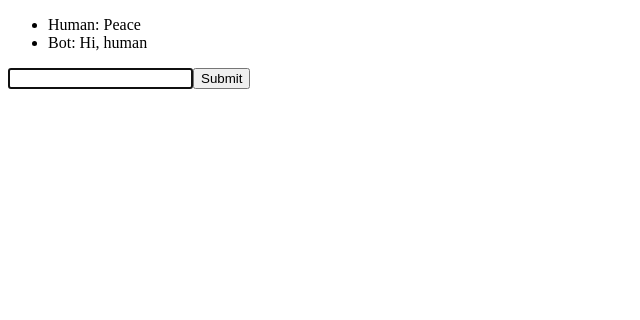
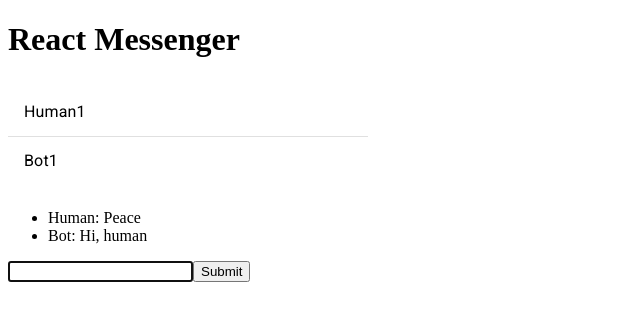
Before and after one commit to dkimd5/React-GB, a React app: page / in a window 1280 px wide. Shown: the top 320 px of the page, without its empty margins (0-640 px from the left). Built offline with nearby package versions, Linux system fonts and the light colour scheme.

Commit message:
start work with components done

```diff
--- a/package.json
+++ b/package.json
@@ -35,6 +35,7 @@
   },
   "dependencies": {
     "@material-ui/core": "^4.11.4",
+    "@material-ui/icons": "^4.11.2",
     "react": "^17.0.1",
     "react-dom": "^17.0.1"
   }
--- a/src/components/App.js
+++ b/src/components/App.js
@@ -1,37 +1,16 @@
 import React, { useEffect, useState, useCallback } from "react";
-import { MessageField } from "./messageField/MessageField";
-import { AUTHORS } from "./_utils/constants";
+import { Header } from "./header/Header";
+import {ChatsWindow} from "./ChatsWindow/ChatsWindow";
 
-const initialMessages = [
-  { author: AUTHORS.HUMAN, text: "Peace" },
-  { author: AUTHORS.BOT, text: "Hi, human" }
-];
 
 export default function App() {
 
-  const [messages, setMessages] = useState(initialMessages);
 
-  const handleAddMessage = useCallback(newMessage => {
-    setMessages(prevMessages => [...prevMessages, newMessage]);
-  }, [])
-
-  useEffect(() => {
-    if (!messages.length) { return }
-
-    const lastMsg = messages[messages.length - 1];
-    if (lastMsg.author === AUTHORS.HUMAN) {
-      handleAddMessage({ author: AUTHORS.BOT, text: `Hi, ${lastMsg.author}` })
-    }
-  }, [messages]);
 
   return (
     <div>
-      <ul>
-        { messages.map((message, index) => (
-          <li key={ index }>{ message.author }: { message.text }</li>
-        )) }
-      </ul>
-      <MessageField onAddMessage={ handleAddMessage } />
+      <Header />
+      <ChatsWindow />
     </div>
   )
 }
--- /dev/null
+++ b/src/components/ChatsWindow/ChatField/ChatField.js
@@ -0,0 +1,27 @@
+import React, { useEffect } from "react";
+import { AUTHORS } from "../../_utils/constants";
+
+
+export const ChatField = ({ messages }) => {
+
+   useEffect(() => {
+      if (!messages.length) { return }
+
+      const lastMsg = messages[messages.length - 1];
+      if (lastMsg.author === AUTHORS.HUMAN) {
+         handleAddMessage({ author: AUTHORS.BOT, text: `Hi, ${lastMsg.author}` })
+      }
+   }, [messages]);
+
+   const messageRender = messages.map((message, index) => (
+      <li key={ index }>{ message.author }: { message.text }</li>
+   ));
+
+   return (
+      <>
+         <ul>
+            { messageRender }
+         </ul>
+      </>
+   )
+}
--- /dev/null
+++ b/src/components/ChatsWindow/ChatsWindow.js
@@ -0,0 +1,29 @@
+import React, { useState, useCallback } from "react";
+import { ChatList } from "./chatList/ChatList";
+import { MessageField } from "./messageField/MessageField"
+import { ChatField } from "./ChatField/ChatField";
+import { AUTHORS } from "../_utils/constants";
+
+const initialMessages = [
+   { author: AUTHORS.HUMAN, text: "Peace" },
+   { author: AUTHORS.BOT, text: "Hi, human" }
+];
+
+export const ChatsWindow = () => {
+
+   const [messages, setMessages] = useState(initialMessages);
+
+   const handleAddMessage = useCallback(newMessage => {
+      setMessages(prevMessages => [...prevMessages, newMessage]);
+   }, [])
+
+   return (
+      <div>
+         <ChatList />
+         <div>
+            <ChatField messages={ messages } />
+            <MessageField onAddMessage={ handleAddMessage } />
+         </div>
+      </div>
+   )
+}
--- /dev/null
+++ b/src/components/ChatsWindow/chatList/ChatList.js
@@ -0,0 +1,45 @@
+import React from 'react';
+import { makeStyles } from '@material-ui/core/styles';
+import List from '@material-ui/core/List';
+import ListItem from '@material-ui/core/ListItem';
+import ListItemText from '@material-ui/core/ListItemText';
+import Divider from '@material-ui/core/Divider';
+
+const useStyles = makeStyles((theme) => ({
+   root: {
+      width: '100%',
+      maxWidth: 360,
+      backgroundColor: theme.palette.background.paper,
+   },
+}));
+
+export const ChatList = (props) => {
+   const classes = useStyles();
+   const [selectedIndex, setSelectedIndex] = React.useState(1);
+
+   const handleListItemClick = (event, index) => {
+      setSelectedIndex(index);
+   };
+
+   return (
+      <div className={ classes.root }>
+         <List component="nav" aria-label="secondary mailbox folder">
+            <ListItem
+               button
+               selected={ selectedIndex === 2 }
+               onClick={ (event) => handleListItemClick(event, 2) }
+            >
+               <ListItemText primary="Human1" />
+            </ListItem>
+            <Divider />
+            <ListItem
+               button
+               selected={ selectedIndex === 3 }
+               onClick={ (event) => handleListItemClick(event, 3) }
+            >
+               <ListItemText primary="Bot1" />
+            </ListItem>
+         </List>
+      </div>
+   );
+}
--- a/src/components/messageField/MessageField.js
+++ b/src/components/ChatsWindow/messageField/MessageField.js
@@ -1,5 +1,5 @@
 import React, { useEffect, useState, useRef } from "react";
-import { AUTHORS } from "../_utils/constants";
+import { AUTHORS } from "../../_utils/constants";
 
 export const MessageField = ({ onAddMessage }) => {
 
--- a/src/components/chatList/ChatList.js
+++ /dev/null
@@ -1 +0,0 @@
-import React from "react";
--- a/src/components/header/Header.js
+++ b/src/components/header/Header.js
@@ -1 +1,9 @@
 import React from "react";
+
+export const Header = () => {
+   return (
+      <>
+         <h1>React Messenger</h1>
+      </>
+   )
+}
--- a/src/components/layout/Layout.js
+++ /dev/null
@@ -1 +0,0 @@
-import React from "react";
```
Also changed, not shown: 1 other file (tests, documents, lock files or other folders).
